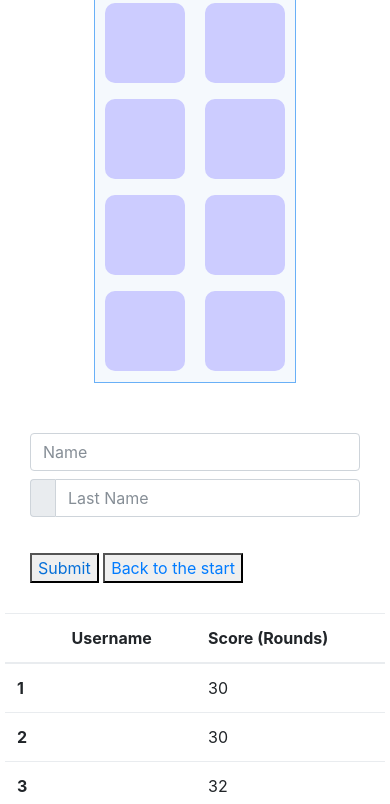
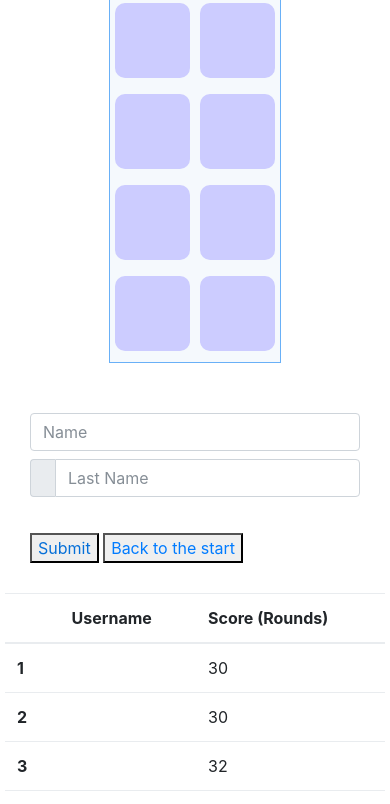
Before and after one commit to nowos/Memo-Game-v-3, a plain HTML site: page Game.html in a window 390 px wide. Both pictures are taken after a click on the button "Level 1". Shown: the part 420-1224 px from the top of the page. Drawn offline with nearby package versions, Linux system fonts and the light colour scheme.

Commit message:
Update stylesheet.css

```diff
--- a/stylesheet.css
+++ b/stylesheet.css
@@ -301,11 +301,11 @@ footer{
 @media screen and (min-width: 1px) and (max-width: 480px) {
 
    .emptyImg{
-      width: 80px;
-      height: 80px;
+      width: 75px;
+      height: 75px;
       background-color:#ccccff;
       border: 1px black;
-      margin: 5px 10px;
+      margin: 5px 5px;
    }
    .btStart1, .btStart2, .btStart3{
       margin-top: 20px;
```
